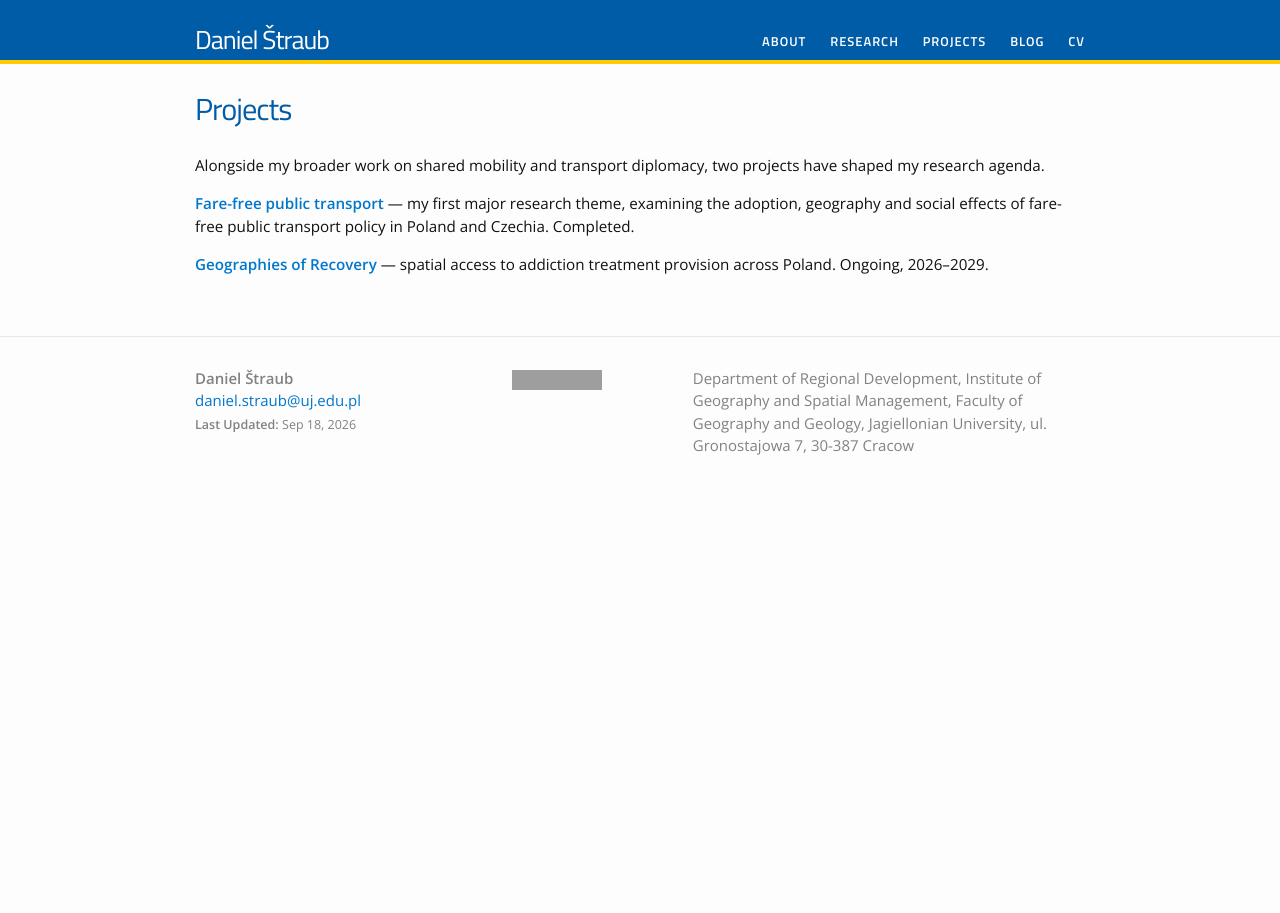
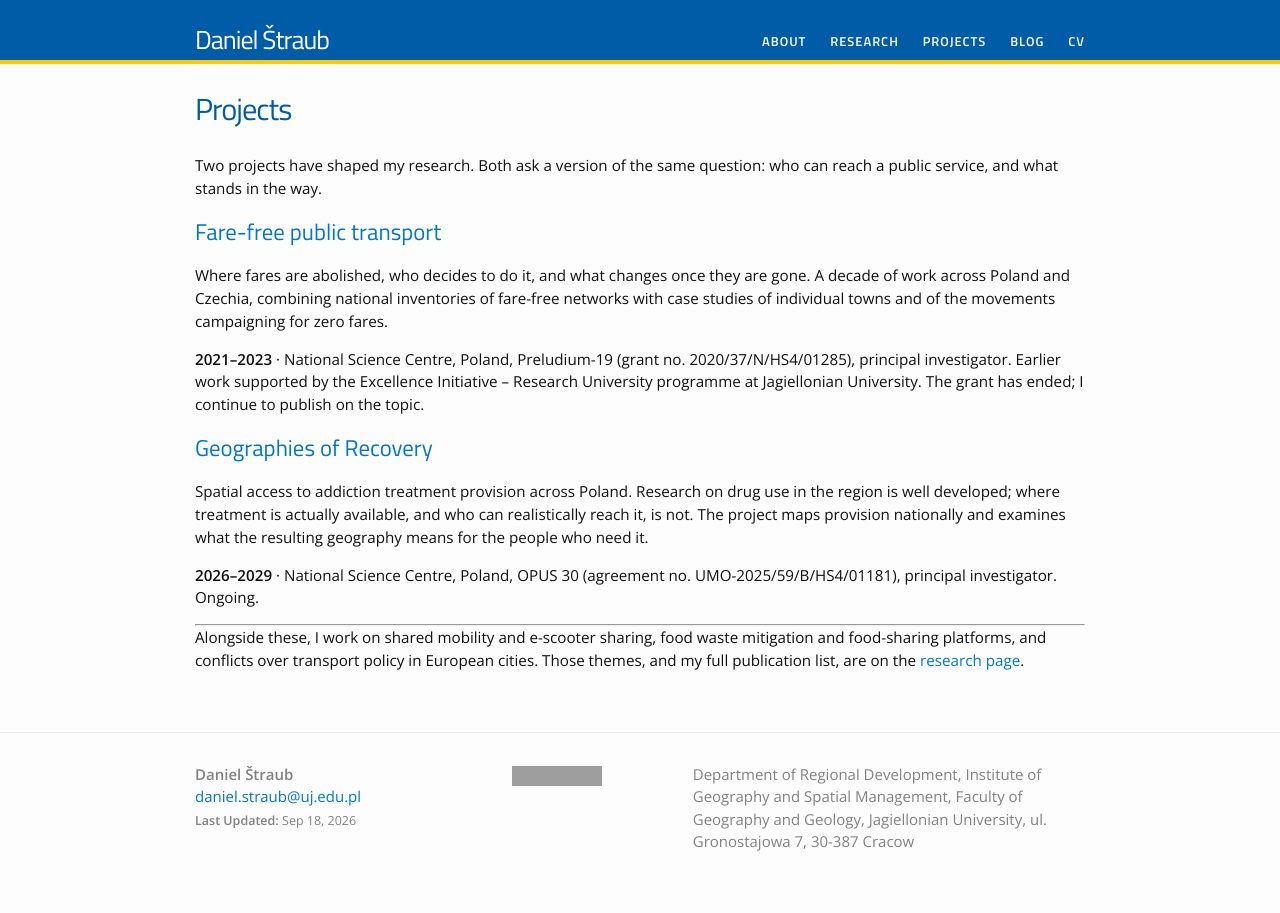
Before and after one commit to tracetheheat/tracetheheat.github.io, a Jekyll site: the page built from projects.md, in a window 1280 px wide. Built offline with Jekyll 4.4.1, drawn with Linux system fonts in a browser that asks for light colours; grey boxes are pictures that could not be loaded.

Commit message:
Flesh out the Projects landing page
Replace the placeholder overview with fuller descriptions and funding details for both projects, and link out to the research page for other themes.

Co-Authored-By: Claude Sonnet 5 <noreply@anthropic.com>

```diff
--- a/projects.md
+++ b/projects.md
@@ -2,10 +2,23 @@
 layout: page
 title: Projects
 permalink: /projects/
-description: "Overview of Daniel Štraub's main research projects on fare-free public transport and spatial access to addiction treatment in Poland."
+description: "Research projects led by Daniel Štraub: fare-free public transport in Poland and Czechia, and Geographies of Recovery, an NCN-funded study of spatial access to addiction treatment."
 ---
-Alongside my broader work on shared mobility and transport diplomacy, two projects have shaped my research agenda.
 
-[**Fare-free public transport**](/projects/fare-free-public-transport/) — my first major research theme, examining the adoption, geography and social effects of fare-free public transport policy in Poland and Czechia. Completed.
+Two projects have shaped my research. Both ask a version of the same question: who can reach a public service, and what stands in the way.
 
-[**Geographies of Recovery**](/projects/geographies-of-recovery/) — spatial access to addiction treatment provision across Poland. Ongoing, 2026–2029.
+## [Fare-free public transport](/projects/fare-free-public-transport/)
+
+Where fares are abolished, who decides to do it, and what changes once they are gone. A decade of work across Poland and Czechia, combining national inventories of fare-free networks with case studies of individual towns and of the movements campaigning for zero fares.
+
+**2021–2023** · National Science Centre, Poland, Preludium-19 (grant no. 2020/37/N/HS4/01285), principal investigator. Earlier work supported by the Excellence Initiative – Research University programme at Jagiellonian University. The grant has ended; I continue to publish on the topic.
+
+## [Geographies of Recovery](/projects/geographies-of-recovery/)
+
+Spatial access to addiction treatment provision across Poland. Research on drug use in the region is well developed; where treatment is actually available, and who can realistically reach it, is not. The project maps provision nationally and examines what the resulting geography means for the people who need it.
+
+**2026–2029** · National Science Centre, Poland, OPUS 30 (agreement no. UMO-2025/59/B/HS4/01181), principal investigator. Ongoing.
+
+---
+
+Alongside these, I work on shared mobility and e-scooter sharing, food waste mitigation and food-sharing platforms, and conflicts over transport policy in European cities. Those themes, and my full publication list, are on the [research page](/research/).
```
